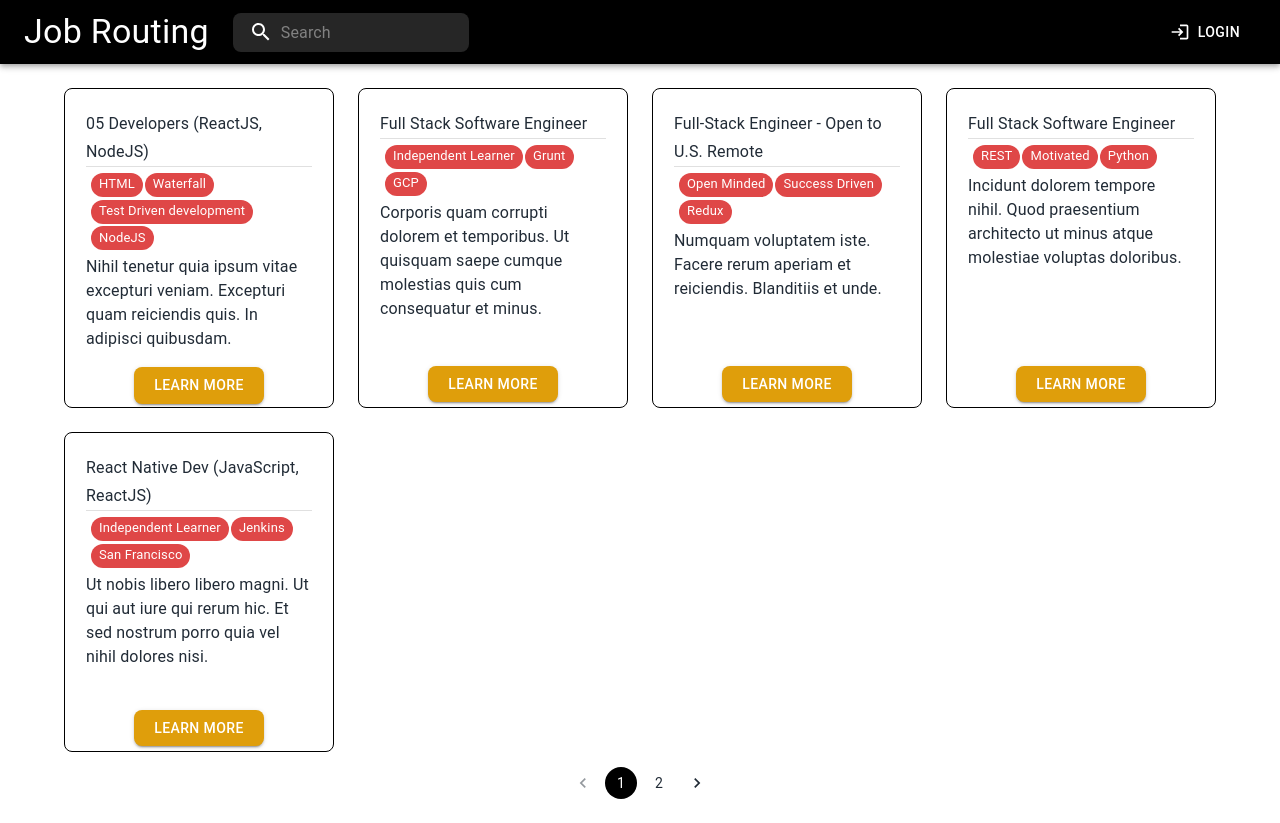
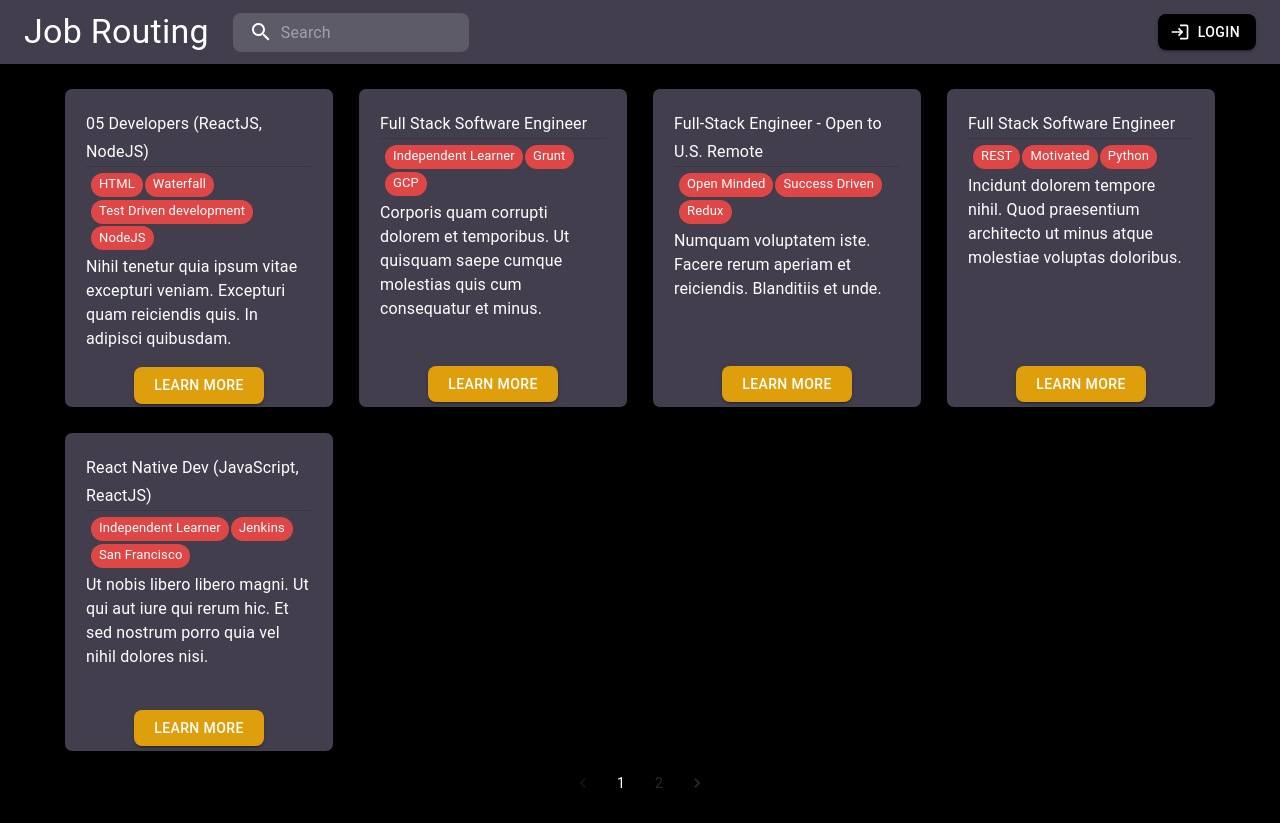
Before and after one commit to seeyounxttime/demo-mui, a React (Create React App) app: page / in a window 1280 px wide. Built offline with nearby package versions, Linux system fonts and the light colour scheme.

Commit message:
last commit

```diff
--- a/src/App.js
+++ b/src/App.js
@@ -4,7 +4,7 @@ import Layout from "./pages/Layout";
 import Home from "./pages/Home";
 import JobDetail from "./pages/JobDetail";
 
-import RequireAuth from "./auth/RequireAuth";
+// import RequireAuth from "./auth/RequireAuth";
 import Login from "./pages/Login";
 import LoginModal from "./components/LoginModal";
 import JobDetailModal from "./components/JobDetailModal";
--- a/src/components/JobCard.js
+++ b/src/components/JobCard.js
@@ -1,11 +1,8 @@
-import React, { useContext, useState } from "react";
-import Box from "@mui/material/Box";
+import React, { useContext } from "react";
 import Card from "@mui/material/Card";
-import CardActions from "@mui/material/CardActions";
 import CardContent from "@mui/material/CardContent";
 import Button from "@mui/material/Button";
 import Typography from "@mui/material/Typography";
-import Chip from "@mui/material/Chip";
 import Stack from "@mui/material/Stack";
 import Divider from "@mui/material/Divider";
 import AuthContext from "../auth/AuthContext";
@@ -21,7 +18,7 @@ const CardStyle = styled(Card)(({ theme }) => ({
   minWidth: "270px",
   height: "320px",
   margin: "auto",
-  backgroundColor: "theme.palette.primary.main",
+  backgroundColor: theme.palette.primary.light,
 }));
 
 function JobCard({ description, skills, id, title }) {
@@ -48,13 +45,13 @@ function JobCard({ description, skills, id, title }) {
           <Typography
             variant="subtitle1"
             component="div"
-            sx={{ color: "theme.palette.common.white" }}
+            sx={{ color: (theme) => theme.palette.common.white }}
           >
             {title}
           </Typography>
           <Divider />
           <SkillsPaper skills={skills} />
-          <Typography sx={{ color: "theme.palette.common.white" }}>
+          <Typography sx={{ color: (theme) => theme.palette.common.white }}>
             {description}
           </Typography>
         </CardContent>
--- a/src/components/JobDetailModal.js
+++ b/src/components/JobDetailModal.js
@@ -31,7 +31,7 @@ function JobDetailModal() {
       setJob(data);
     };
     fetchData();
-  });
+  }, []);
 
   const handleClose = () => {
     navigate(-1);
@@ -49,8 +49,8 @@ function JobDetailModal() {
             sx={{
               border: "none",
               boxShadow: 0,
-              backgroundColor: "theme.palette.primary.main",
-              color: "theme.palette.common.white",
+              backgroundColor: (theme) => theme.palette.primary.light,
+              color: (theme) => theme.palette.common.white,
             }}
           >
             <CardContent>
--- a/src/components/LoginModal.js
+++ b/src/components/LoginModal.js
@@ -1,10 +1,6 @@
-import Button from "@mui/material/Button";
 import Modal from "@mui/material/Modal";
 import LoginForm from "./LoginForm";
 import { useNavigate } from "react-router-dom";
-import Typography from "@mui/material/Typography";
-import IconButton from "@mui/material/IconButton";
-import CloseIcon from "@mui/icons-material/Close";
 import Box from "@mui/material/Box";
 
 const style = {
--- a/src/components/Navigation.js
+++ b/src/components/Navigation.js
@@ -77,7 +77,7 @@ function Navigation() {
     <Box>
       <AppBar
         position="static"
-        sx={{ backgroundColor: "theme.palette.primary.main" }}
+        sx={{ backgroundColor: (theme) => theme.palette.primary.light }}
       >
         <Toolbar>
           <Typography
--- a/src/components/SkillsPaper.js
+++ b/src/components/SkillsPaper.js
@@ -3,7 +3,10 @@ import Paper from "@mui/material/Paper";
 import Chip from "@mui/material/Chip";
 import { styled } from "@mui/material/styles";
 
-const ListItem = styled("li")(({ theme }) => ({ margin: "1px" }));
+const ListItem = styled("li")(({ theme }) => ({
+  margin: "1px",
+}));
+
 function SkillsPaper({ skills }) {
   return (
     <Paper
@@ -15,7 +18,7 @@ function SkillsPaper({ skills }) {
         p: 0.5,
         m: 0,
         boxShadow: 0,
-        backgroundColor: "theme.palette.primary.main",
+        backgroundColor: (theme) => theme.palette.primary.light,
       }}
       component="ul"
     >
--- a/src/pages/Home.js
+++ b/src/pages/Home.js
@@ -4,7 +4,6 @@ import Grid from "@mui/material/Grid";
 import Container from "@mui/material/Container";
 import api from "../data/fetchData";
 import Pagination from "@mui/material/Pagination";
-import Stack from "@mui/material/Stack";
 import { styled } from "@mui/material/styles";
 import { useSearchParams } from "react-router-dom";
 import { Typography } from "@mui/material";
--- a/src/pages/Layout.js
+++ b/src/pages/Layout.js
@@ -1,5 +1,5 @@
 import React from "react";
-import { Outlet, Link } from "react-router-dom";
+import { Outlet } from "react-router-dom";
 import Navigation from "../components/Navigation";
 import Stack from "@mui/material/Stack";
 import Box from "@mui/material/Box";
@@ -9,7 +9,7 @@ function Layout() {
     <Stack
       sx={{
         minHeight: "100vh",
-        backgroundColor: "theme.palette.primary.main",
+        backgroundColor: (theme) => theme.palette.primary.main,
       }}
     >
       <Navigation />
--- a/src/pages/Login.js
+++ b/src/pages/Login.js
@@ -1,5 +1,4 @@
-import React, { useState, useContext } from "react";
-import AuthContext from "../auth/AuthContext";
+import React from "react";
 import { useNavigate } from "react-router-dom";
 import LoginForm from "../components/LoginForm";
 import Stack from "@mui/material/Stack";
```
